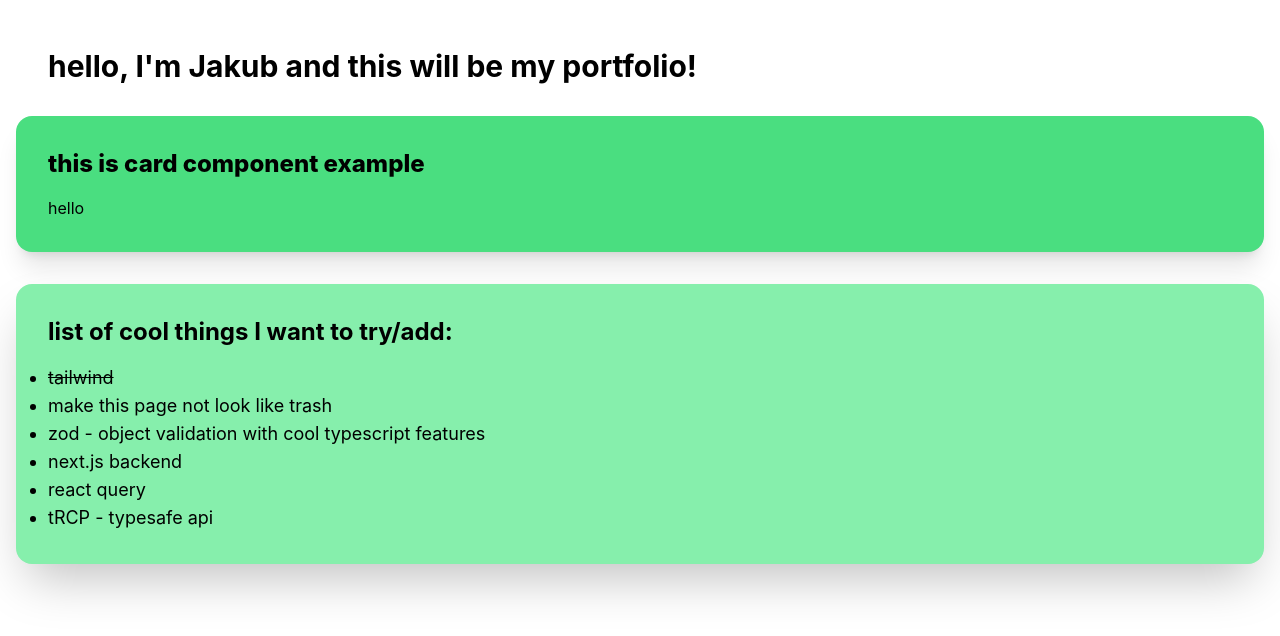
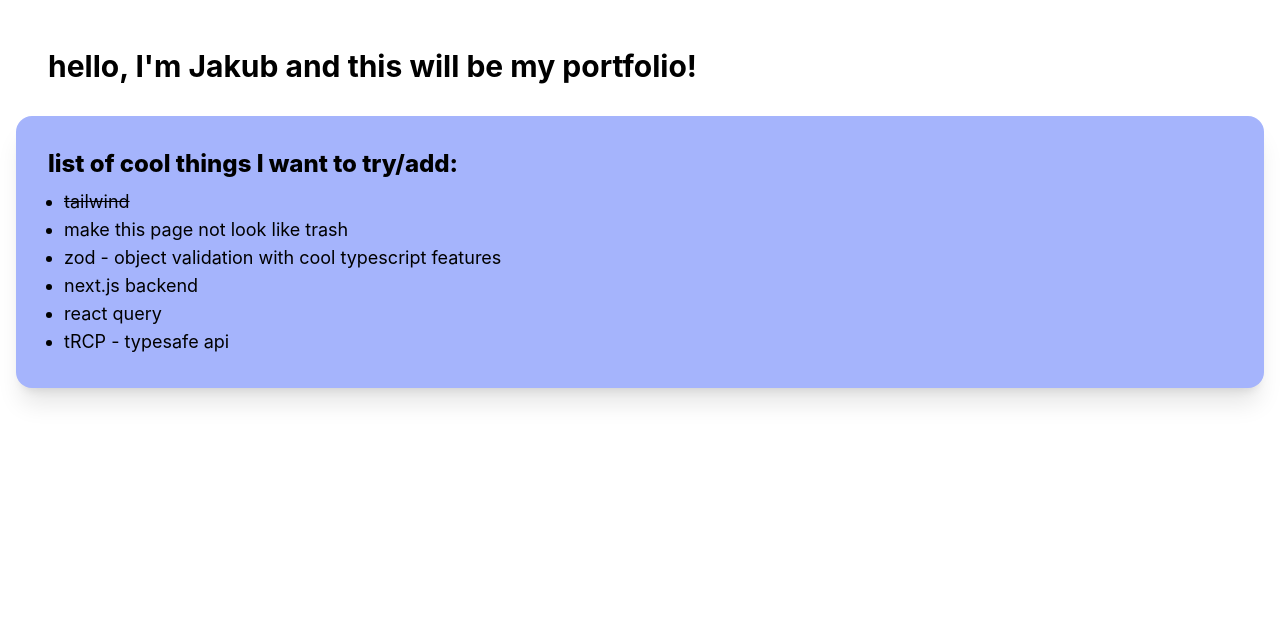
Before and after one commit to jjachowski/portfolio, a Next.js app: page / in a window 1280 px wide. Shown: the top 636 px of the page. Built offline with nearby package versions, Linux system fonts and the light colour scheme.

Commit message:
moved todolist to card component

```diff
--- a/components/Card.tsx
+++ b/components/Card.tsx
@@ -9,15 +9,17 @@ interface CardProps {
 export const Card: React.FC<CardProps> = ({ children, title, className }) => {
   return (
     <div
-      className={`rounded-2xl bg-green-400  p-8 flex flex-col shadow-xl ${className}`}
+      className={`rounded-2xl bg-indigo-300  p-8 flex flex-col shadow-xl ${className}`}
     >
-      <div className='mb-4'>
+      {title && (
+        <div className='mb-2'>
           {typeof title === 'string' ? (
             <h2 className='text-2xl font-extrabold'>{title}</h2>
           ) : (
             title
           )}
         </div>
+      )}
 
       {children}
     </div>
--- a/components/TodoList.tsx
+++ b/components/TodoList.tsx
@@ -1,14 +1,12 @@
 import React from 'react';
+import { Card } from './Card';
 
 interface TodoListProps {}
 
 export const TodoList: React.FC<TodoListProps> = ({}) => {
   return (
-    <div className='mt-8 bg-green-300 p-8 rounded-2xl shadow-2xl'>
-      <h2 className='text-2xl font-bold list-disc'>
-        list of cool things I want to try/add:
-      </h2>
-      <ul className='mt-4 list-disc text-lg'>
+    <Card title='list of cool things I want to try/add:'>
+      <ul className='list-disc text-lg pl-4'>
         <li>
           <s>tailwind</s>
         </li>
@@ -18,6 +16,6 @@ export const TodoList: React.FC<TodoListProps> = ({}) => {
         <li>react query</li>
         <li>tRCP - typesafe api</li>
       </ul>
-    </div>
+    </Card>
   );
 };
--- a/pages/index.tsx
+++ b/pages/index.tsx
@@ -8,7 +8,6 @@ const Home: NextPage = () => {
       <h1 className='text-3xl font-bold p-8 '>
         {`hello, I'm Jakub and this will be my portfolio!`}
       </h1>
-      <Card title='this is card component example'>hello</Card>
       <TodoList />
     </div>
   );
```
Lines whose indentation alone changed are shown as unchanged.
